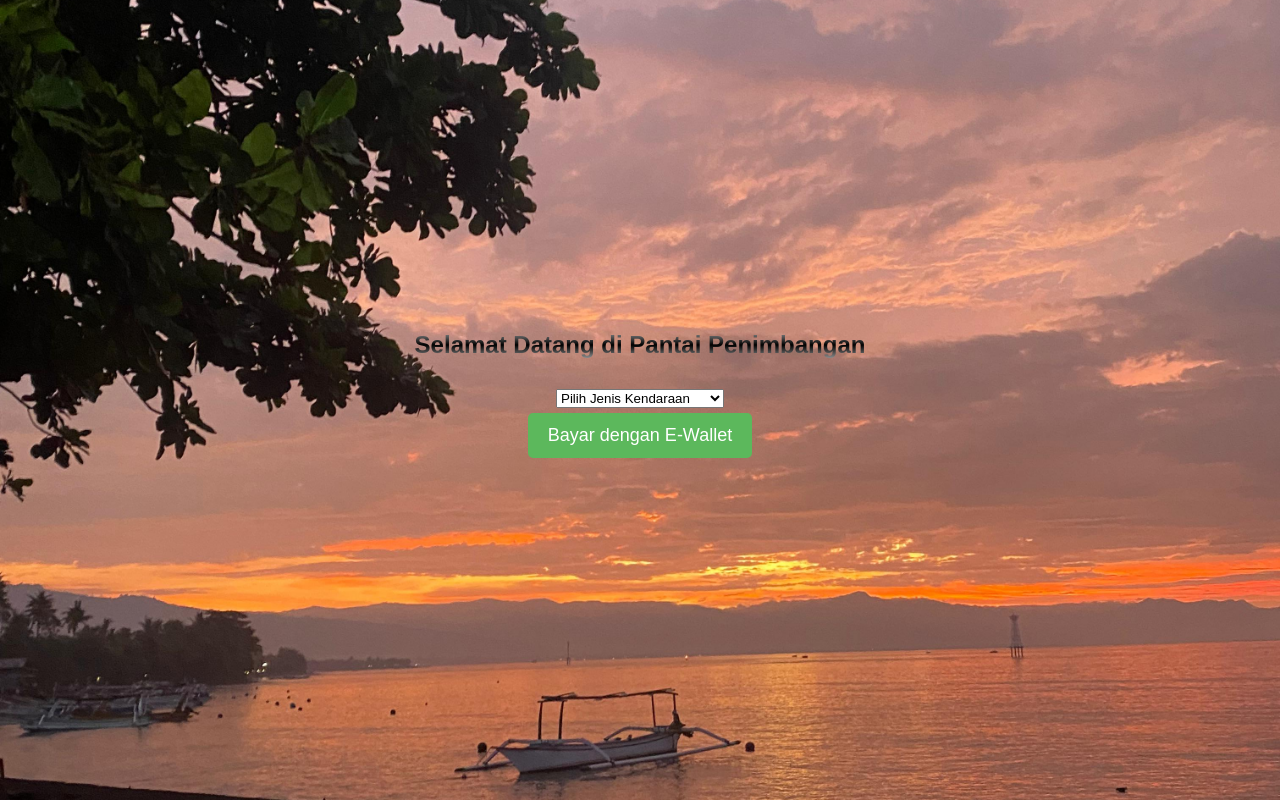
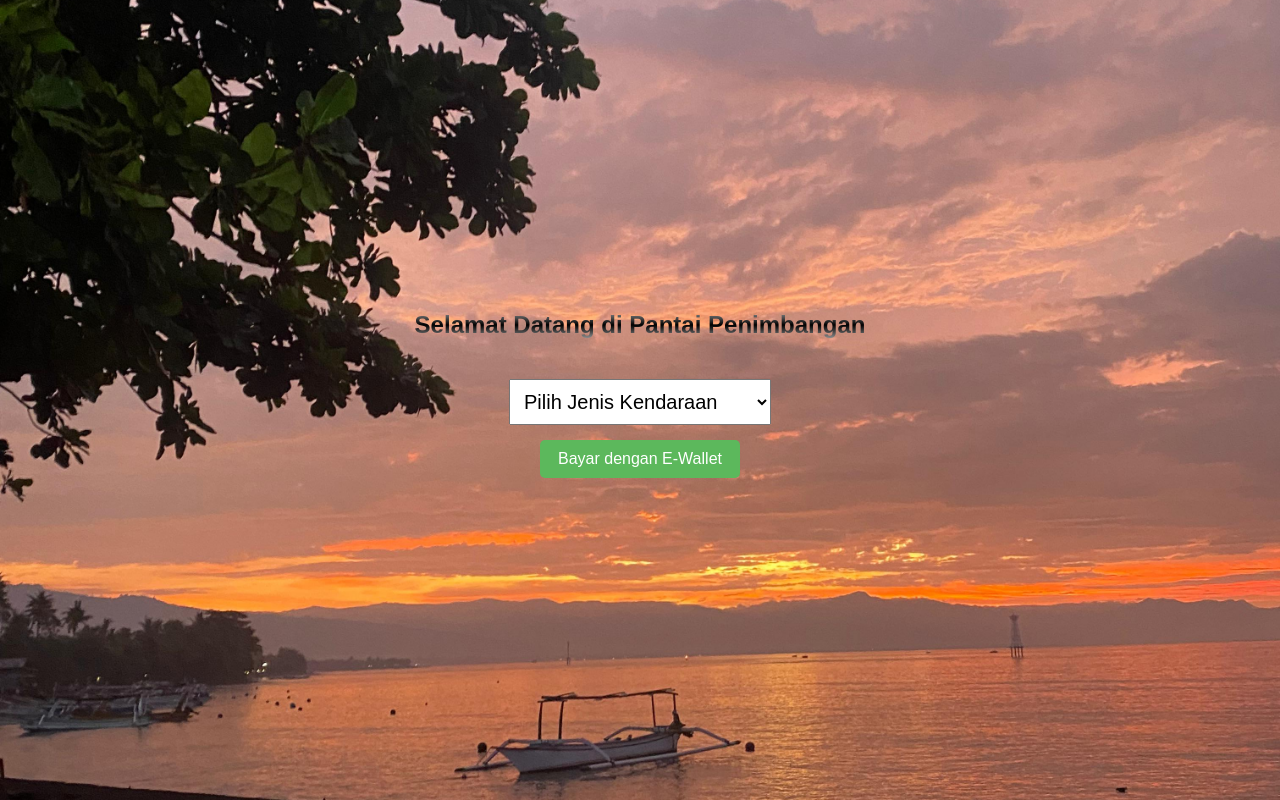
Before and after one commit to ramapoltek/QR_Pantai-penimbangan, a plain HTML site: page index.html in a window 1280 px wide. Drawn offline with Linux system fonts and the light colour scheme.

Commit message:
Update style.css

```diff
--- a/style.css
+++ b/style.css
@@ -46,6 +46,12 @@ label[for="vehicleType"] {
     width: fit-content;
 }
 
+select#vehicleType {
+    font-size: 20px; /* Memperbesar ukuran font untuk dropdown */
+    padding: 10px; /* Menambahkan padding untuk dropdown */
+    margin: 10px 0; /* Menambahkan margin atas dan bawah */
+}
+
 p {
     font-size: 16px;
 }
@@ -55,9 +61,9 @@ button {
     color: white;
     text-align: center;
     margin: 0 auto;
-    padding: 12px 20px; /* Menyesuaikan padding untuk tombol */
+    padding: 10px 18px; /* Menyesuaikan padding untuk tombol */
     border: none;
-    font-size: 18px; /* Meningkatkan ukuran font untuk tombol */
+    font-size: 16px; /* Mengecilkan ukuran font untuk tombol */
     margin: 5px 2px; /* Mengurangi margin atas untuk tombol */
     cursor: pointer;
     border-radius: 5px;
```
